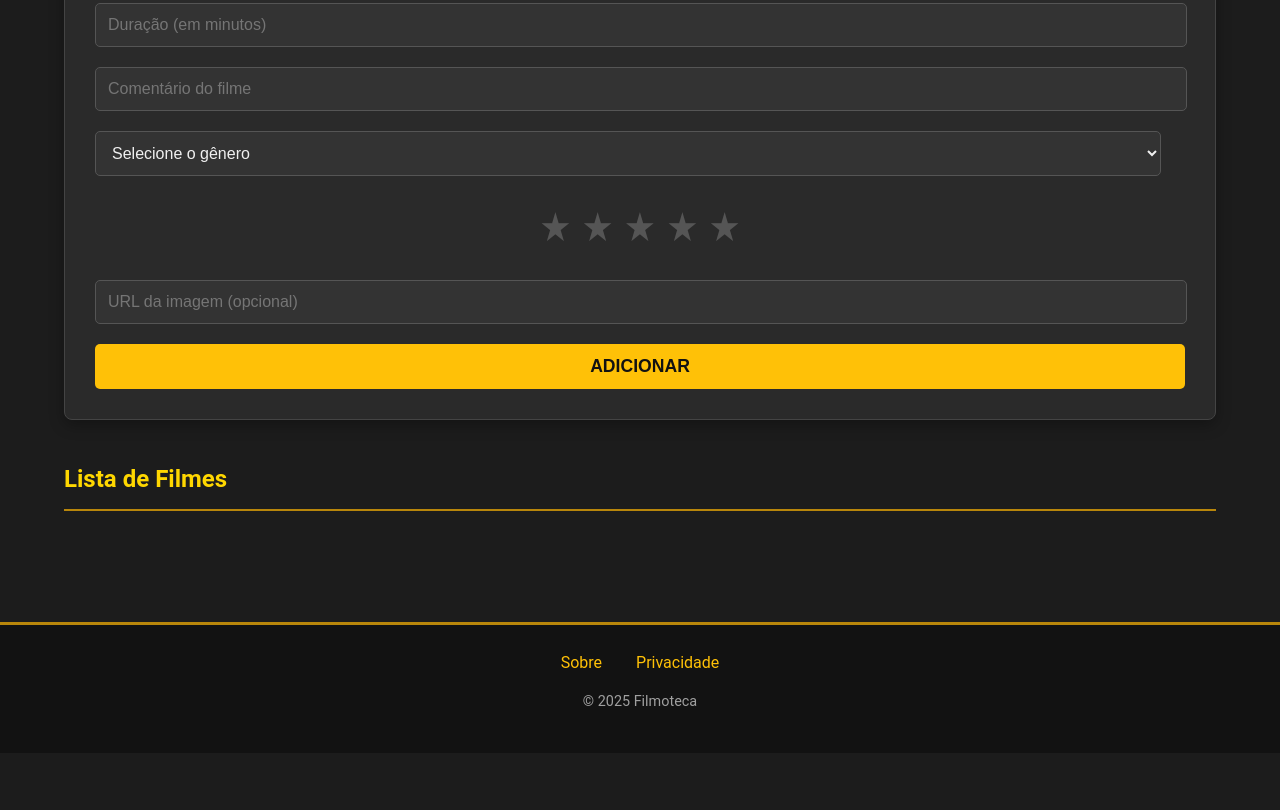
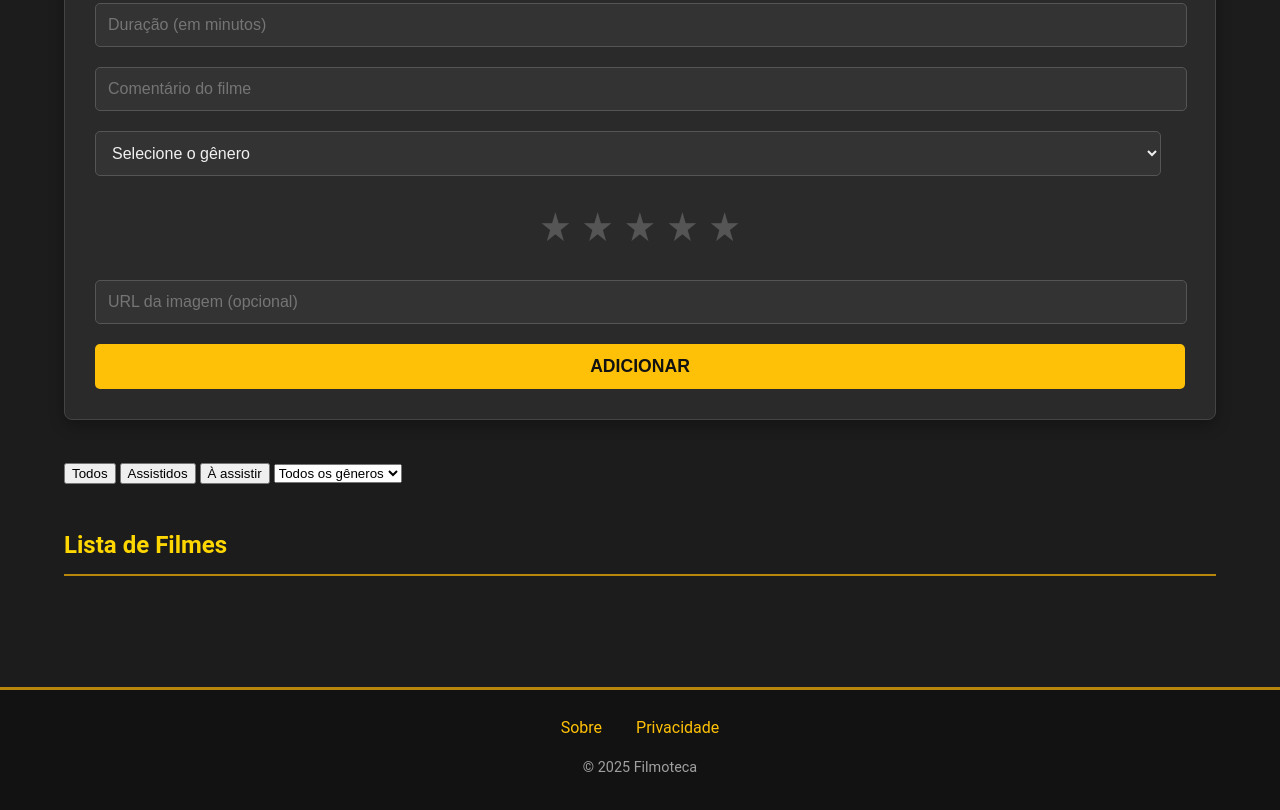
Before and after one commit to AlyssonReisDEV/Filmes_interativos, a plain HTML site: page mainpage.html in a window 1280 px wide. Shown: the part 1020-1830 px from the top of the page. Before the commit the page ends 1773 px from the top, so only its background shows below. Drawn offline with Linux system fonts and the light colour scheme.

Commit message:
alguns ajustes de CSS

```diff
--- a/CSS/login.css
+++ b/CSS/login.css
@@ -3,8 +3,8 @@ body {
     font-family: 'Roboto', 'Segoe UI', Tahoma, Geneva, Verdana, sans-serif;
     margin: 0;
     background-color: #1A1A1A;
-    color: #F0F0F0;
-    line-height: 1.6;
+    color: #E0E0E0;
+    line-height: 1.7;
     display: flex;
     flex-direction: column;
     min-height: 100vh;
--- a/CSS/mainpage.css
+++ b/CSS/mainpage.css
@@ -255,8 +255,11 @@ form button#add-movie-btn:hover {
     margin-top: 10px;
     gap: 8px;
 }
-
-
+.movie-item.assistido {
+    background: #89f3a1 !important; /* verde claro */
+    transition: background 0.3s;
+    color: #121212;
+}
 
 .movie-status .status-btn:hover {
     background-color: #FFD700;
--- a/mainpage.html
+++ b/mainpage.html
@@ -58,6 +58,27 @@
       <input type="url" id="movie-image" placeholder="URL da imagem (opcional)">
       <button id="add-movie-btn">Adicionar</button>
     </form>
+        <div class="filtros">
+          <button id="filtro-todos">Todos</button>
+          <button id="filtro-assistidos">Assistidos</button>
+          <button id="filtro-aAssistir">À assistir</button>
+          <select id="filtro-genero">
+            <option value="">Todos os gêneros</option>
+            <option value="Ação">Ação</option>
+            <option value="Aventura">Aventura</option>
+            <option value="Comédia">Comédia</option>
+            <option value="Drama">Drama</option>
+            <option value="Ficção Científica">Ficção Científica</option>
+            <option value="Fantasia">Fantasia</option>
+            <option value="Terror">Terror</option>
+            <option value="Suspense">Suspense</option>
+            <option value="Romance">Romance</option>
+            <option value="Documentário">Documentário</option>
+            <option value="Musical">Musical</option>
+            <option value="Infantil">Infantil</option>
+          </select>
+        </div>
+
 
     <section class="movie-list">
       <h2>Lista de Filmes</h2>
```
Also changed, not shown: index.html (+1 -1 lines), about.html (line endings or trailing spaces).
